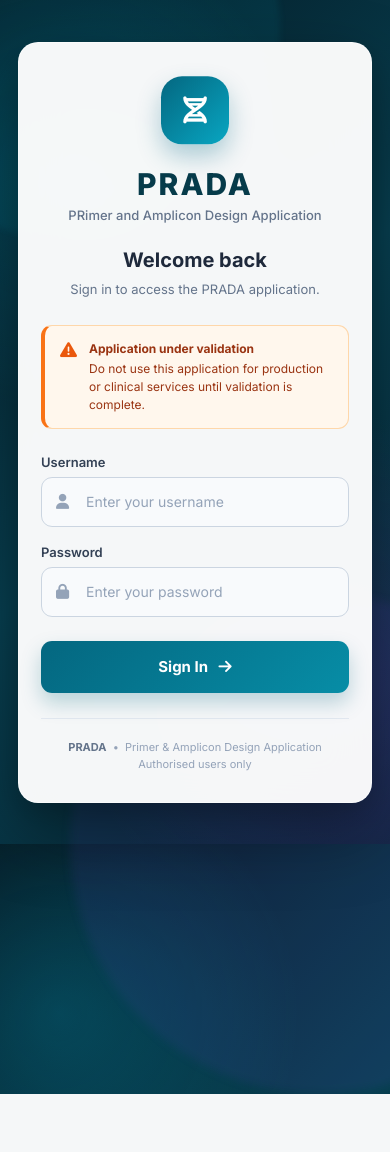
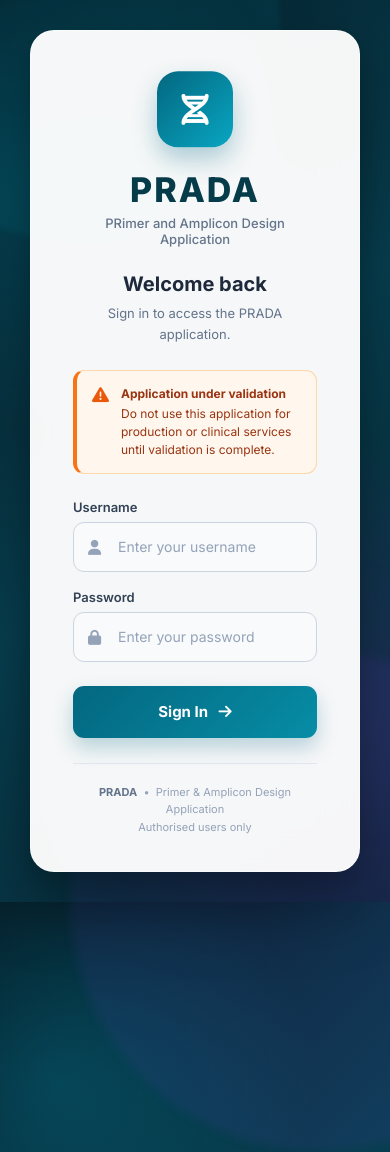
Before and after one commit to moka-guys/gstt_primer_design, a Flask app: page / in a window 390 px wide; the page is wider, and only the part inside the window is pictured. Before the commit the page ends 1094 px from the top of that part, so only its background shows below. Run offline with Flask 3, Linux system fonts and the light colour scheme; parts of the project's set-up code (start-up, migrations or seed data) failed here and were passed over; some libraries are stand-ins or nearby versions.

Commit message:
remove gene query

```diff
--- a/app.py
+++ b/app.py
@@ -244,7 +244,6 @@ def change_password() -> ResponseReturnValue:
 
         # Hash the new password
         new_hash = generate_password_hash(new_password)
-        print(new_hash)
 
         # Update password
         cur.execute(
--- a/templates/gstt_primer_design.html
+++ b/templates/gstt_primer_design.html
@@ -49,7 +49,8 @@
             #082432
         );
 
-            overflow: hidden;
+    overflow-x: hidden;
+    overflow-y: auto;
     position: relative;
 }
 
@@ -429,27 +430,7 @@
             color: #64748b;
         }
 
-        /* Mobile */
-        @media (max-width: 520px) {
-            body {
-                padding: 18px;
-            }
 
-            .login-card {
-                padding: 35px 22px 28px;
-                border-radius: 20px;
-            }
-
-            .brand {
-                font-size: 30px;
-            }
-
-            .logo {
-                width: 68px;
-                height: 68px;
-                font-size: 27px;
-            }
-        }
     </style>
 </head>
 
--- a/templates/query.html
+++ b/templates/query.html
@@ -400,10 +400,10 @@
                     Required when using Variant POS, Start Position, or End Position.
                 </small>
             </div>
-            <div>
+            <!-- <div>
                 <label>Gene</label>
                 <input type="text" name="gene" placeholder="e.g. BRCA1">
-            </div>
+            </div> -->
         </div>
 
         <div class="filter-row">
```
Lines whose indentation alone changed are shown as unchanged.
